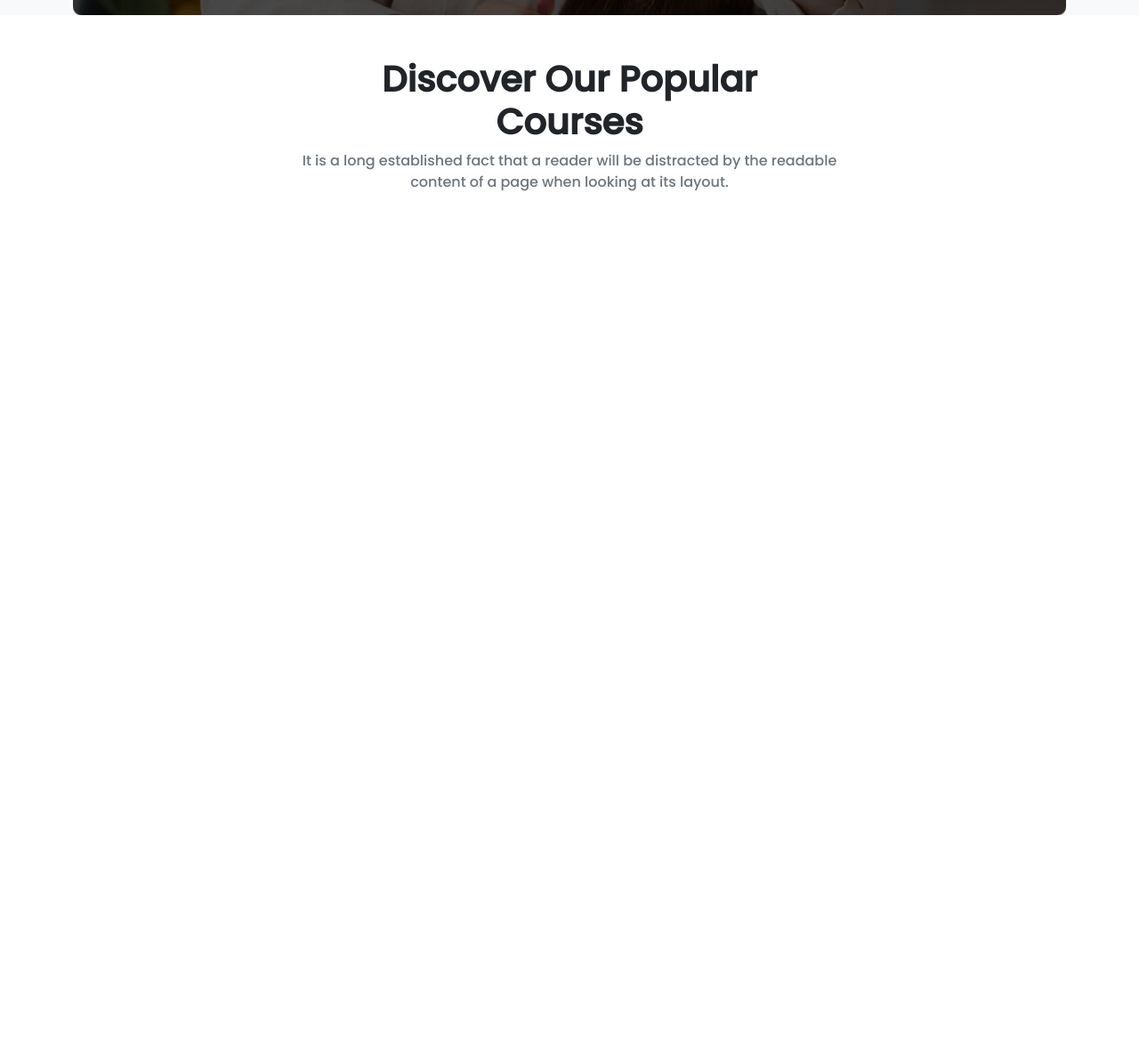
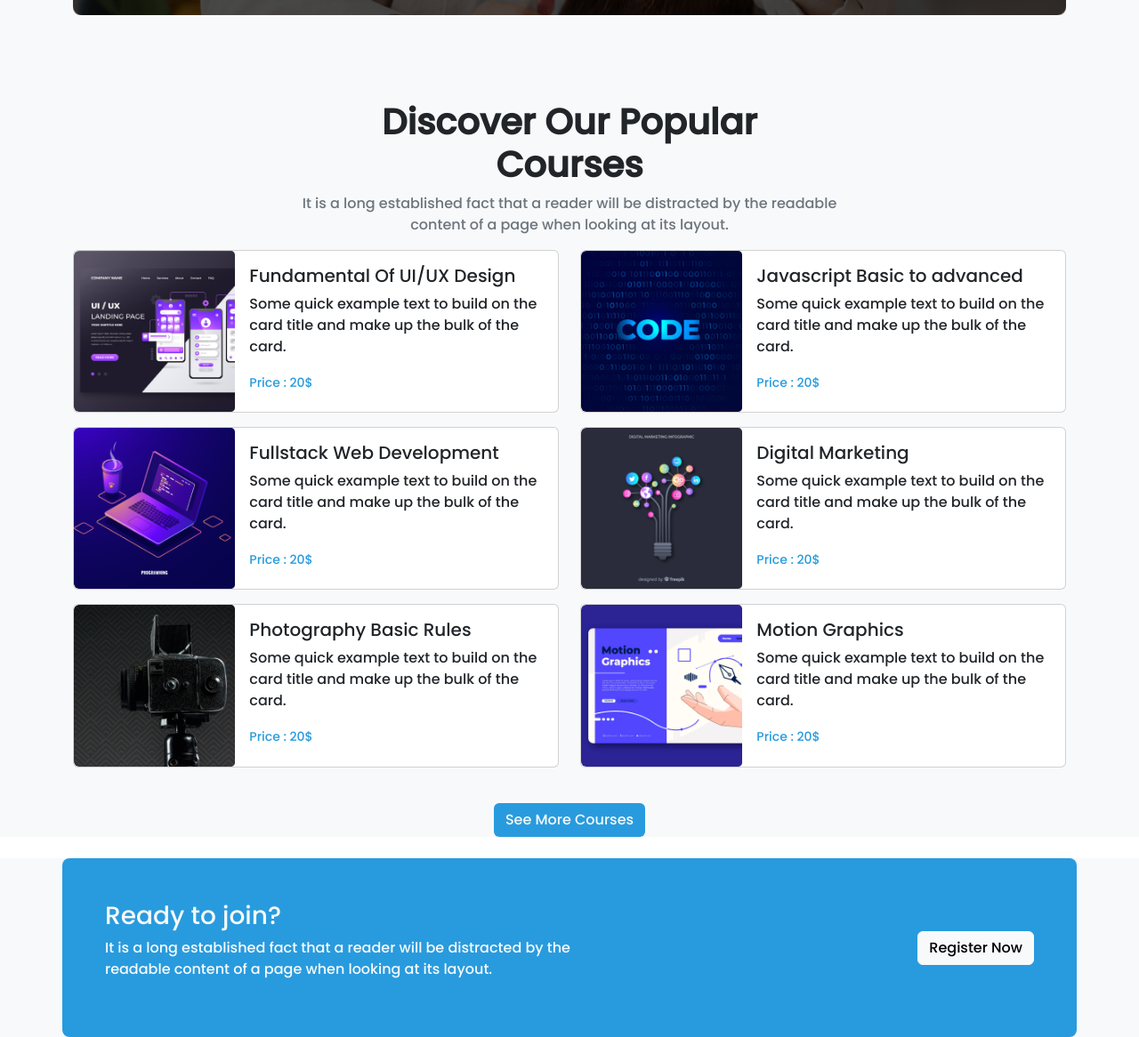
Before and after one commit to marufahmedtushar/wise-learners, a plain HTML site: page index.html in a window 1280 px wide. Shown: the part 673-1839 px from the top of the page at 89% size. Before the commit the page ends 906 px from the top, so only its background shows below. Drawn offline with nearby package versions, Linux system fonts and the light colour scheme.

Commit message:
courses added
courses added

```diff
--- a/css/style.css
+++ b/css/style.css
@@ -29,6 +29,10 @@ nav .container .register{
 
 /*Section1*/
 
+.section1 .container{
+
+}
+
 .section1 .container .carousel-item:before{
 
 	content:"";
@@ -53,6 +57,19 @@ nav .container .register{
 	background-color: #289BDE;
 }
 
+/*Section2*/
+.section2 .container .courses .col-md-8 small{
+	color: #289BDE;
+}
+
+.section2 .container .more-btn a{
+	background-color: #289BDE;
+}
+
+/*Section4*/
+.section4 .container{
+	background-color: #289BDE;
+}
 
 
 
--- a/index.html
+++ b/index.html
@@ -3,7 +3,7 @@
 	<head>
 		<meta charset="UTF-8">
 		<meta name="viewport" content="width=device-width, initial-scale=1.0">
-		<title>Document</title>
+		<title>Wise Learners</title>
 		<link href="https://cdn.jsdelivr.net/npm/bootstrap@5.2.0/dist/css/bootstrap.min.css" rel="stylesheet" integrity="sha384-gH2yIJqKdNHPEq0n4Mqa/HGKIhSkIHeL5AyhkYV8i59U5AR6csBvApHHNl/vI1Bx" crossorigin="anonymous">
 		<link rel="stylesheet" href="https://cdnjs.cloudflare.com/ajax/libs/font-awesome/6.1.1/css/all.min.css">
 		<link rel="stylesheet" href="css/style.css">
@@ -73,7 +73,7 @@
 
 			</div>
 		</nav>
-		<section class="section1 bg-light mb-5">
+		<section class="section1 bg-light pb-5">
 			<div class="container">
 				<div id="carouselExampleCaptions" class="carousel slide" data-bs-ride="true">
 					<div class="carousel-inner">
@@ -119,7 +119,7 @@
 				</div>
 			</div>
 		</section>
-		<section class="section2 mt-5">
+		<section class="section2 bg-light pt-5">
 			<div class="container">
 				<div class="course-details">
 					<h1 class="text-center fw-bold">Discover Our Popular <br> Courses</h1>
@@ -127,9 +127,125 @@
 				</div>
 				<div class="courses">
 					<div class="row">
-						<div class="col-md-6"></div>
-						<div class="col-md-6"></div>
+						<div class="col-lg-6 col-md-12 col-sm-12">
+							<div class="card mb-3">
+								<div class="row g-0">
+									<div class="col-md-4">
+										<img src="images/course/course-1.png" class="img-fluid rounded-start" alt="...">
+									</div>
+									<div class="col-md-8">
+										<div class="card-body">
+											<h5 class="card-title">Fundamental Of UI/UX Design</h5>
+											<p class="card-text">Some quick example text to build on the card title and make up the bulk of the card.</p>
+											<p class="card-text"><small>Price : 20$</small></p>
+										</div>
+									</div>
+								</div>
+							</div>
+						</div>
+						<div class="col-lg-6 col-md-12 col-sm-12">
+							<div class="card mb-3">
+								<div class="row g-0">
+									<div class="col-md-4">
+										<img src="images/course/course-2.png" class="img-fluid rounded-start" alt="...">
+									</div>
+									<div class="col-md-8">
+										<div class="card-body">
+											<h5 class="card-title">Javascript Basic to advanced</h5>
+											<p class="card-text">Some quick example text to build on the card title and make up the bulk of the card.</p>
+											<p class="card-text"><small>Price : 20$</small></p>
+										</div>
+									</div>
+								</div>
+							</div>
+						</div>
+
+					</div><div class="row">
+						<div class="col-lg-6 col-md-12 col-sm-12">
+							<div class="card mb-3">
+								<div class="row g-0">
+									<div class="col-md-4">
+										<img src="images/course/course-3.png" class="img-fluid rounded-start" alt="...">
+									</div>
+									<div class="col-md-8">
+										<div class="card-body">
+											<h5 class="card-title">Fullstack Web Development</h5>
+											<p class="card-text">Some quick example text to build on the card title and make up the bulk of the card.</p>
+											<p class="card-text"><small>Price : 20$</small></p>
+										</div>
+									</div>
+								</div>
+							</div>
+						</div>
+						<div class="col-lg-6 col-md-12 col-sm-12">
+							<div class="card mb-3">
+								<div class="row g-0">
+									<div class="col-md-4">
+										<img src="images/course/course-4.png" class="img-fluid rounded-start" alt="...">
+									</div>
+									<div class="col-md-8">
+										<div class="card-body">
+											<h5 class="card-title">Digital Marketing</h5>
+											<p class="card-text">Some quick example text to build on the card title and make up the bulk of the card.</p>
+											<p class="card-text"><small>Price : 20$</small></p>
+										</div>
+									</div>
+								</div>
+							</div>
+						</div>
+
 					</div>
+					<div class="row">
+						<div class="col-lg-6 col-md-12 col-sm-12">
+							<div class="card mb-3">
+								<div class="row g-0">
+									<div class="col-md-4">
+										<img src="images/course/course-5.png" class="img-fluid rounded-start" alt="...">
+									</div>
+									<div class="col-md-8">
+										<div class="card-body">
+											<h5 class="card-title">Photography Basic Rules</h5>
+											<p class="card-text">Some quick example text to build on the card title and make up the bulk of the card.</p>
+											<p class="card-text"><small>Price : 20$</small></p>
+										</div>
+									</div>
+								</div>
+							</div>
+						</div>
+						<div class="col-lg-6 col-md-12 col-sm-12">
+							<div class="card mb-3">
+								<div class="row g-0">
+									<div class="col-md-4">
+										<img src="images/course/course-6.png" class="img-fluid rounded-start" alt="...">
+									</div>
+									<div class="col-md-8">
+										<div class="card-body">
+											<h5 class="card-title">Motion Graphics</h5>
+											<p class="card-text">Some quick example text to build on the card title and make up the bulk of the card.</p>
+											<p class="card-text"><small>Price : 20$</small></p>
+										</div>
+									</div>
+								</div>
+							</div>
+						</div>
+
+					</div>
+				</div>
+
+				<div class="more-btn text-center my-4">
+					<a href="" class="btn text-capitalize  text-light text-center">see more courses</a>
+				</div>
+			</div>
+		</section>
+		<section class="section3 bg-light"></section>
+		<section class="section4 bg-light">
+			<div class="container rounded-3 p-5 d-flex justify-content-between">
+				<div class="modal-details">
+					<h3 class="text-light">Ready to join?</h3>
+					<p class="text-light">It is a long established fact that a reader will be distracted by the <br> readable content of a page when looking at its layout.</p>
+				</div>
+				<div class="modal-details d-flex justify-content-center align-items-center">
+					<a href="" class="btn btn-light">Register Now</a>
 				</div>
 			</div>
 		</section>
```
